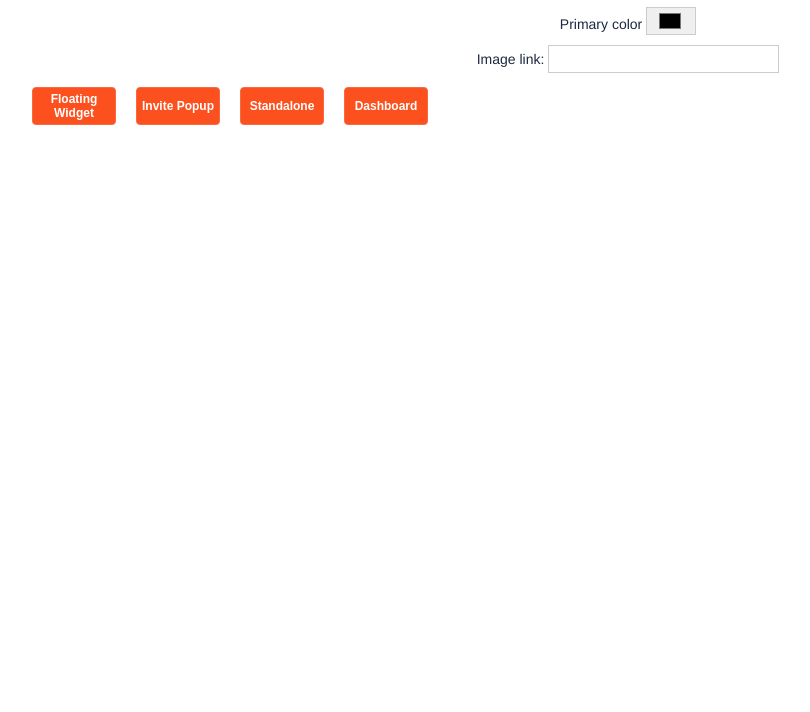
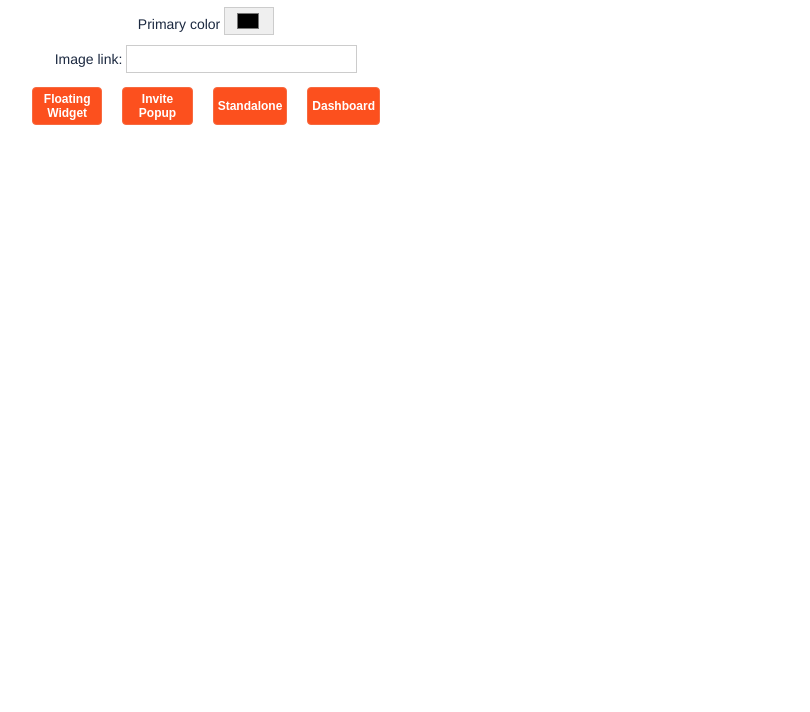
Before and after one commit to iamwhaler/talkable-demo-extension, a browser extension: page index.html in a window 1280 px wide. Shown: the part 88-800 px from the top of the page, without its empty margins (12-822 px from the left). Drawn offline with Linux system fonts and the light colour scheme.

Commit message:
Update index.css

```diff
--- a/index.css
+++ b/index.css
@@ -1,6 +1,7 @@
 body {
     font-family: "Helvetica", Helvetica, Arial, sans-serif;
     color: #1C2940;
+    width: 420px;
 }
 
 .wrapper {
```
